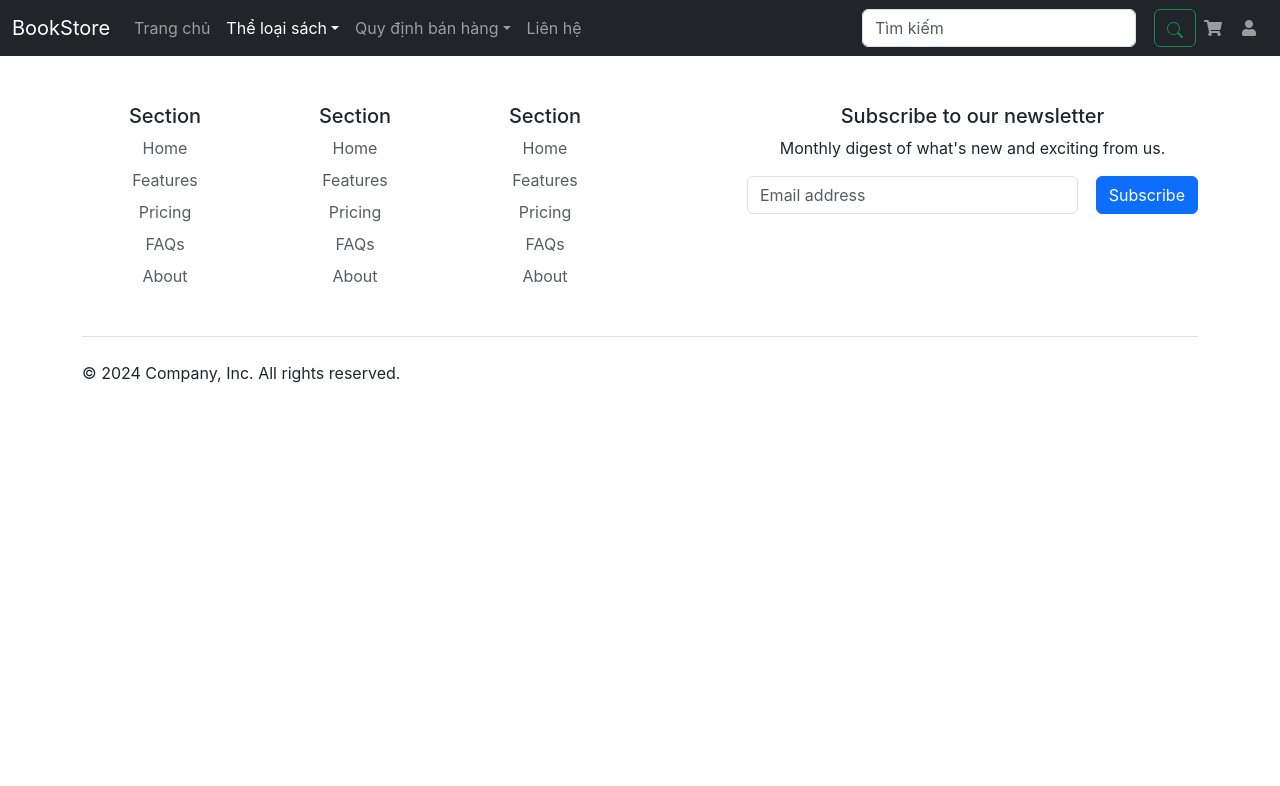
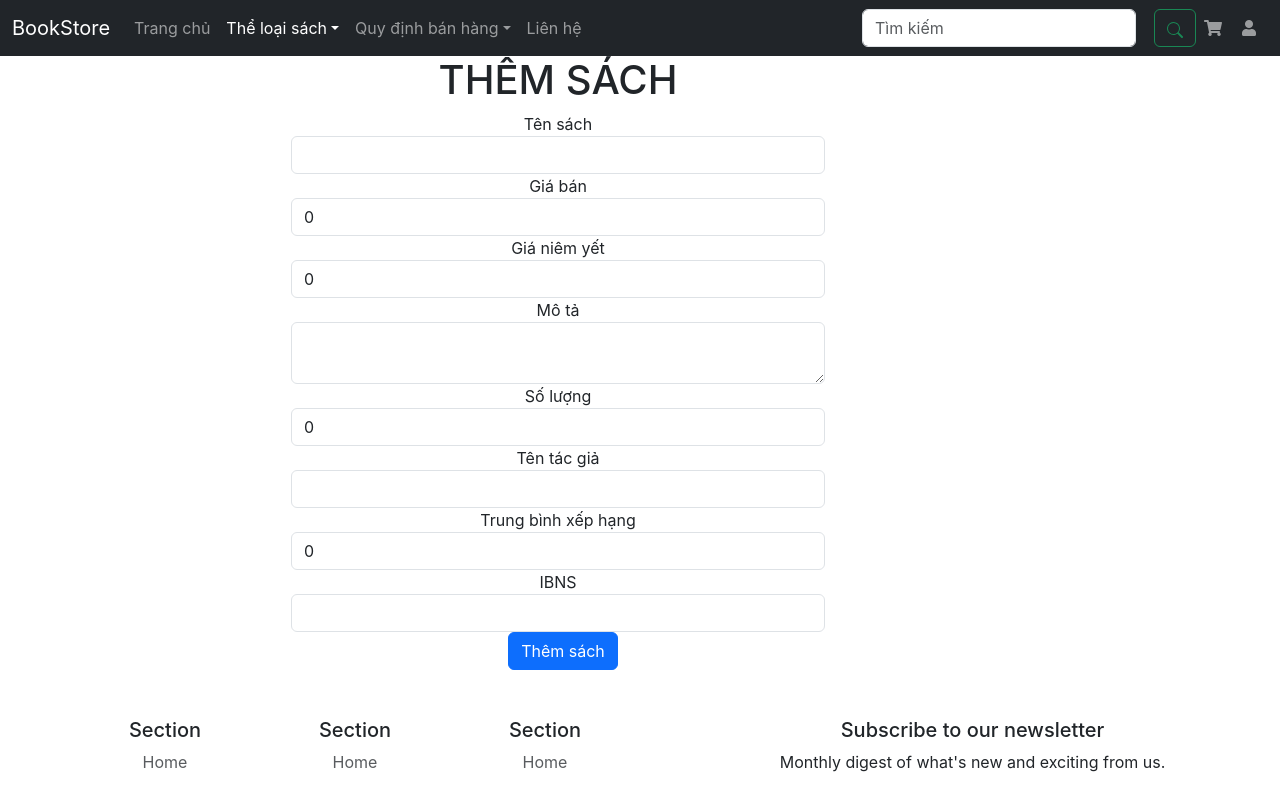
Before and after one commit to daokecuong1608/websachFE, a React (Create React App) app: page /admin/themSach in a window 1280 px wide. Shown: the top 786 px of the page. Built offline with nearby package versions, Linux system fonts and the light colour scheme.

Commit message:
filter cho jwwtutwwt

```diff
--- a/src/App.tsx
+++ b/src/App.tsx
@@ -10,6 +10,7 @@ import DangKyNguoiDung from './layout/user/DangKyNguoiDung';
 import KichHoatTaiKhoan from './layout/user/KichHoatTaiKhoan';
 import DangNhap from './layout/user/DangNhap';
 import Test from './layout/user/Test';
+import SachForm from './layout/admin/SachForm';
 
 function App() {
 
@@ -33,6 +34,8 @@ function App() {
           <Route path='/kichHoat/:email/:maKichHoat' element={<KichHoatTaiKhoan />} />
           <Route path='/dangNhap' element={<DangNhap />} />
           <Route path='/test' element={<Test />} />
+          <Route path='/admin/themSach' element={<SachForm />} />
+
 
         </Routes>
         {/* chan Trang */}
--- /dev/null
+++ b/src/layout/admin/SachForm.tsx
@@ -0,0 +1,147 @@
+import React, { FormEvent, useState } from 'react';
+
+
+const SachForm: React.FC = () => {
+    const [sach, setSach] = useState({
+        maSach: '',
+        tenSach: '',
+        IBNS: '',
+        giaBan: 0,
+        giaNiemYet: 0,
+        moTa: '',
+        soLuong: 0,
+        tenTacGia: '',
+        trungBinhXepHang: 0,
+    });
+
+    const handleSubmit = (event: FormEvent) => {
+        event.preventDefault();
+        const token = localStorage.getItem('token');;
+        fetch(
+            ' http://localhost:8080/sach',
+            {
+                method: 'POST',
+                headers: {
+                    'Content-Type': 'application/json',
+                    'Authorization': `Bearer ${token}`
+                },
+                body: JSON.stringify(sach)
+            }
+        ).then((reponse) => {
+            if (reponse.ok) {
+                alert('Thêm sách thành công');
+                setSach({
+                    maSach: '',
+                    tenSach: '',
+                    IBNS: '',
+                    giaBan: 0,
+                    giaNiemYet: 0,
+                    moTa: '',
+                    soLuong: 0,
+                    tenTacGia: '',
+                    trungBinhXepHang: 0,
+                })
+            } else {
+                alert('Thêm sách thất bại');
+            }
+        }
+
+        )
+
+    }
+
+    return (
+        <div className='container row đ-flex align-items-center  justify-content-center'>
+            <div className='col-6'>
+                <h1>THỂM SÁCH</h1>
+                <form onSubmit={handleSubmit}>
+                    <input type="hidden"
+                        name="maSach"
+                        id="maSach"
+                        value={sach.maSach} />
+
+                    <label htmlFor='tenSach'>Tên sách</label>
+                    <input
+                        className='form-control'
+                        type="text"
+                        name="tenSach"
+                        id="tenSach"
+                        value={sach.tenSach}
+                        required
+                        onChange={(e) => setSach({ ...sach, tenSach: e.target.value })} />
+
+                    <label htmlFor='giaBan'>Giá bán</label>
+                    <input
+                        className='form-control'
+                        type="number"
+                        name="giaBan"
+                        id="giaBan"
+                        value={sach.giaBan}
+                        required
+                        onChange={(e) => setSach({ ...sach, giaBan: +e.target.value })} />
+
+                    <label htmlFor='giaNiemYet'>Giá niêm yết</label>
+                    <input className='form-control'
+                        type="number"
+                        name="giaNiemYet"
+                        id="giaNiemYet"
+                        value={sach.giaNiemYet}
+                        required
+                        onChange={(e) => setSach({ ...sach, giaNiemYet: +e.target.value })} />
+
+                    <label htmlFor='moTa'> Mô tả</label>
+                    <textarea
+                        className='form-control'
+                        name="moTa"
+                        id="moTa"
+                        value={sach.moTa}
+                        required
+                        onChange={(e) => setSach({ ...sach, moTa: e.target.value })} />
+
+                    <label htmlFor='soLuong'>Số lượng</label>
+                    <input
+                        className='form-control'
+                        type="number"
+                        name="soLuong"
+                        id="soLuong"
+                        value={sach.soLuong}
+                        required
+                        onChange={(e) => setSach({ ...sach, soLuong: +e.target.value })} />
+
+                    <label htmlFor='tenTacGia'>Tên tác giả</label>
+                    <input
+                        className='form-control'
+                        type="text"
+                        name="tenTacGia"
+                        id="tenTacGia"
+                        value={sach.tenTacGia}
+                        required
+                        onChange={(e) => setSach({ ...sach, tenTacGia: e.target.value })} />
+
+                    <label htmlFor='trungBinhXepHang'>Trung bình xếp hạng</label>
+                    <input
+                        className='form-control'
+                        type="number"
+                        name="trungBinhXepHang"
+                        id="trungBinhXepHang"
+                        value={sach.trungBinhXepHang}
+                        required
+                        onChange={(e) => setSach({ ...sach, trungBinhXepHang: +e.target.value })} />
+
+                    <label htmlFor='IBNS'>IBNS</label>
+                    <input
+                        className='form-control'
+                        type="text"
+                        name="IBNS"
+                        id="IBNS"
+                        value={sach.IBNS}
+                        required
+                        onChange={(e) => setSach({ ...sach, IBNS: e.target.value })} />
+
+                    <button type='submit' className='btn btn-primary'>Thêm sách</button>
+                </form>
+            </div>
+        </div>
+    )
+}
+export default SachForm;
```
